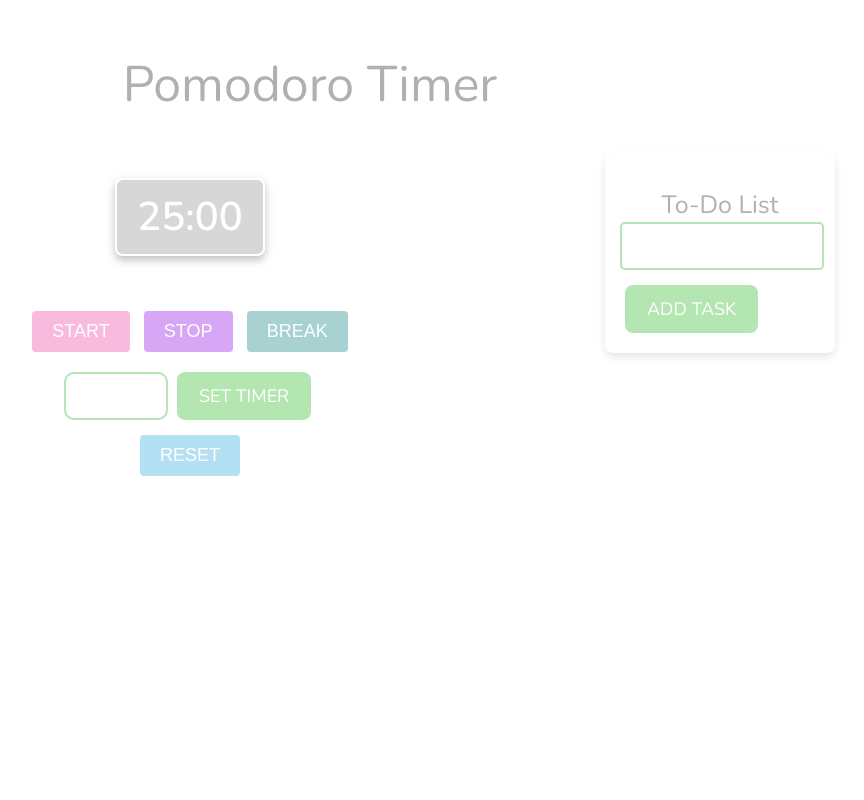
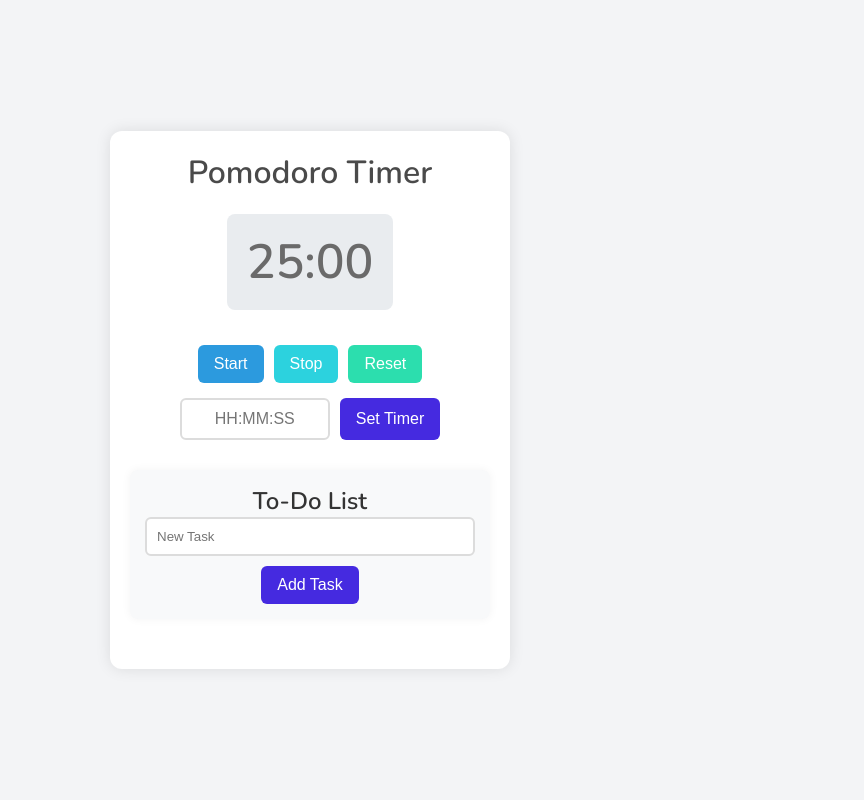
Before and after one commit to syedm83/pomodoro_project, a Python web app: template templates/index.html in a window 1280 px wide. Shown: the whole page, without its empty margins (330-1194 px from the left). Run offline with Jinja, Linux system fonts and the light colour scheme; the template is opened without the code that fills it, so the values that code supplies are empty.

Commit message:
UI changed

```diff
--- a/templates/index.html
+++ b/templates/index.html
@@ -2,44 +2,35 @@
 <html lang="en">
 <head>
     <meta charset="UTF-8">
-    <meta http-equiv="X-UA-Compatible" content="IE=edge">
     <meta name="viewport" content="width=device-width, initial-scale=1.0">
     <title>Pomodoro Timer</title>
     <link rel="stylesheet" href="style.css">
 </head>
 <body>
+    <div class="container">
         <h1 id="webpage-title">Pomodoro Timer</h1>
 
-    <div class="container">
-        <div class="content-wrapper">
-            <div class="timer-wrapper">
-                <p class="timer" id="timer">25:00</p>
+        <div class="timer-container">
+            <p id="timer">25:00</p>
 
-                <div class="button-wrapper">
+            <div class="controls">
                 <button id="start">Start</button>
                 <button id="stop">Stop</button>
-                    <button id="break">Break</button>
+                <button id="reset">Reset</button>
             </div>
 
-                <div class="input-wrapper">
-                    <input type="text" id="minutes" placeholder=" " />
+            <div class="custom-time">
+                <input type="text" id="minutes" placeholder="HH:MM:SS">
                 <button id="set-time">Set Timer</button>
-                </div>
-
-                <div>
-                    <button id="reset">Reset</button>
             </div>
         </div>
 
-            <!-- To-Do List -->
-            <div class="todo-wrapper">
-                <h2 class="title">To-Do List</h2>
+        <div class="todo-container">
+            <h2>To-Do List</h2>
             <ul id="todo-list"></ul>
-                <input type="text" id="new-task" placeholder="   ">
+            <input type="text" id="new-task" placeholder="New Task">
             <button id="add-task">Add Task</button>
         </div>
-        </div>
-
     </div>
     <script src="index.js"></script>
 </body>
--- a/templates/index.js
+++ b/templates/index.js
@@ -14,7 +14,7 @@ let timeLeft = 1500;
 let isTimerRunning = false;
 
 function startTimer() {
-  if (isTimerRunning) return; // Prevent multiple timers
+  if (isTimerRunning) return;
 
   interval = setInterval(() => {
     if (timeLeft > 0) {
@@ -24,7 +24,7 @@ function startTimer() {
       clearInterval(interval);
       isTimerRunning = false;
       alert("Time's up!");
-      timeLeft = 1500; // Reset to default 25 minutes
+      timeLeft = 1500;
       updateTimer();
     }
   }, 1000);
@@ -35,19 +35,17 @@ function startTimer() {
 
 
 function updateTimer() {
-  let hours = Math.floor(timeLeft / 3600); // Calculate hours
-  let minutes = Math.floor((timeLeft % 3600) / 60); // Calculate minutes
-  let seconds = timeLeft % 60; // Calculate seconds
+  let hours = Math.floor(timeLeft / 3600);
+  let minutes = Math.floor((timeLeft % 3600) / 60);
+  let seconds = timeLeft % 60;
 
-  // Format the time with leading zeroes if needed
   let formattedTime = `${hours.toString().padStart(2, '0')}:${minutes.toString().padStart(2, '0')}:${seconds.toString().padStart(2, '0')}`;
 
-  // Display the formatted time
   timerEl.innerHTML = formattedTime;
 }
 
 function startTimer() {
-  if (isTimerRunning) return; // Prevent multiple timers
+  if (isTimerRunning) return;
 
   interval = setInterval(() => {
     if (timeLeft > 0) {
@@ -78,23 +76,19 @@ function startTimer() {
   }
 
   function setCustomTime() {
-    const timeInput = minutesInput.value; // Still using the "minutes" input field
-  const timeParts = timeInput.split(':').map(Number); // Split the input by ':' and convert to numbers
+    const timeInput = minutesInput.value;
+  const timeParts = timeInput.split(':').map(Number);
 
   let hours = 0, minutes = 0, seconds = 0;
 
   if (timeParts.length === 3) {
-    // Format: hours:minutes:seconds
     [hours, minutes, seconds] = timeParts;
   } else if (timeParts.length === 2) {
-    // Format: minutes:seconds
     [minutes, seconds] = timeParts;
   } else if (timeParts.length === 1) {
-    // Format: seconds
     [seconds] = timeParts;
   }
 
-  // Calculate total time in seconds
   const totalTimeInSeconds = (hours * 3600) + (minutes * 60) + seconds;
 
   if (!isNaN(totalTimeInSeconds) && totalTimeInSeconds >= 0) {
@@ -108,7 +102,6 @@ function startTimer() {
 
 
   minutesInput.addEventListener("input", (e) => {
-    // Only allow digits and colons
     e.target.value = e.target.value.replace(/[^0-9:]/g, '');
   });
 
@@ -118,7 +111,6 @@ function startTimer() {
 
   setTimeEl.addEventListener("click", setCustomTime);
 
-//now for to do list code below
 const addTaskBtn = document.getElementById('add-task');
 const newTaskInput = document.getElementById('new-task');
 const todoList = document.getElementById('todo-list');
--- a/templates/style.css
+++ b/templates/style.css
@@ -1,204 +1,126 @@
 @import url('https://fonts.googleapis.com/css2?family=Nunito:wght@300;400;600&display=swap');
 
+* {
+    margin: 0;
+    padding: 0;
+    box-sizing: border-box;
+}
+
 body {
-    background-color: rgb(255, 255, 255);
+    display: flex;
+    justify-content: center;
+    align-items: center;
+    min-height: 100vh;
     font-family: 'Nunito', sans-serif;
+    background-color: #f3f4f6;
+    color: #333;
+}
+
+.container {
+    max-width: 400px;
+    width: 100%;
+    text-align: center;
+    padding: 20px;
+    border-radius: 12px;
+    box-shadow: 0px 0px 15px rgba(0, 0, 0, 0.1);
+    background-color: #ffffff;
 }
 
 #webpage-title {
-    font-size: 50px; /* Larger font size for the webpage title */
-    text-align: center;
-    color: #b0b0b0; /* Same color as the other titles */
-    font-weight: 300;
-    margin-top: 50px;
+    font-size: 32px;
+    color: #4a4a4a;
+    font-weight: 600;
+    margin-bottom: 20px;
 }
 
-.container {
-    display: flex;
-    justify-content: center;
-    align-items: center;
+.timer-container, .todo-container {
+    margin-bottom: 30px;
 }
 
-.content-wrapper {
-    display: flex;
-    margin: 0;
-    justify-content: center;
-    align-items: flex-start;
-    width: 1050px; /* Set the total width for both the timer and to-do list */
-}
-
-.timer-wrapper {
-    flex: 1;
-    margin-right: 10px;
-    background-color: #ffffff;
-    padding: 15px;
+#timer {
+    font-size: 48px;
+    font-weight: 600;
+    color: #6a6a6a;
+    background-color: #e9ecef;
+    padding: 15px 20px;
     border-radius: 8px;
-    /*box-shadow: 0 4px 8px rgba(0, 0, 0, 0.1);*/
-    text-align: center;
-}
-
-.title {
-    font-size: 25px; /* Adjusted size for title */
-    margin-bottom: 0px;
-    color: #b0b0b0;
-    font-weight: 300;
-    text-align: center;
-
-}
-
-.timer {
-    font-size: 40px;
-    color: #ffffff;
-    margin-top: 10px;
-    font-weight: 700;
-    border: 2px solid #ffffff;
-    border-radius: 8px;
-    padding: 10px 20px;
-    background-color: rgba(122, 122, 122, 0.3);
-    box-shadow: 0 4px 8px rgba(128, 128, 128, 0.5);
+    margin-bottom: 20px;
     display: inline-block;
 }
 
-.button-wrapper {
-    margin: 10px 0; /* Add margin for button spacing */
+.controls, .custom-time {
+    display: flex;
+    gap: 10px;
+    flex-wrap: wrap;
+    justify-content: center;
+    margin-top: 15px;
 }
 
 button {
-    font-size: 18px;
-    padding: 10px 20px;
-    margin: 5px; /* Adjusted for smaller button spacing */
-    color: rgb(255, 255, 255);
+    font-size: 16px;
+    padding: 10px 16px;
     border: none;
-    border-radius: 4px;
+    border-radius: 6px;
     cursor: pointer;
-    text-transform: uppercase;
-    transition: opacity 0.3s ease-in-out;
+    transition: background-color 0.2s;
+    color: #ffffff;
 }
 
+#start { background-color: #2C9ADE; }
+#stop { background-color: #2CD2DE; }
+#reset { background-color: #2CDEAE; }
+#set-time { background-color: #452AE0;}
+
 button:hover {
-    opacity: 0.7;
+    opacity: 0.85;
 }
 
-#start {
-    background-color: #f8bbdd;
-}
-
-#stop {
-    background-color: #D7A6F5;
-}
-
-#reset {
-    background-color: #B3E0F2;
-}
-
-#break {
-    background-color: #A8D1d1;
-}
-
-.custom-timer-wrapper {
-    display: flex;
-    flex-direction: column;
-    align-items: center;
-    margin-top: 20px;
-}
-
-input {
-    font-size: 18px;
+#minutes {
     padding: 10px;
-    margin-bottom: 10px;
-    width: 80px;
+    width: 150px;
+    border-radius: 6px;
+    border: 2px solid #dcdcdc;
+    font-size: 16px;
     text-align: center;
-    border: 2px solid #B3E6B1;
-    font-family: 'Nunito', sans-serif;
-    border-radius: 10px;
-}
-
-#set-time {
-    font-family: 'Nunito', sans-serif;
-    background-color: #B3E6B1;
-    font-size: 18px;
-    padding: 10px 20px;
-    color: white;
-    border: 2px solid #B3E6B1;
-    border-radius: 8px;
-    cursor: pointer;
-    text-transform: uppercase;
-    transition: opacity 0.3s ease-in-out;
-}
-
-.todo-wrapper {
-    width: 200px; /* To-do list width */
-    margin-left: 0;
-    background-color: #ffffff; /* Background color for the wrapper */
-    padding: 15px;
-    border-radius: 8px;
-    box-shadow: 0 4px 8px rgba(0, 0, 0, 0.1);
-
-}
-
-#todo-list {
-    list-style-type: none; /* Remove bullet points */
-    padding: 0;
-    margin: 0;
-}
-
-
-#todo-list li {
-    display: flex;
-    justify-content: space-between;
-    align-items: center;
-    padding: 10px; /* Add padding around each item */
-    border-bottom: 1px solid #ccc; /* Thin gray line */
-
-
-}
-
-.checkbox {
-    margin-right: 10px; /* Space between checkbox and task text */
-}
-
-#todo-list li:last-child {
-    border-bottom: none; /* Remove border from the last item */
 }
 
 #new-task {
     width: 100%;
     padding: 10px;
     margin-bottom: 10px;
-    border: 2px solid #B3E6B1;
-    border-radius: 5px;
-    color: rgba(71, 71, 71, 0.3);
-    max-width: 180px;
+    border: 2px solid #dcdcdc;
+    border-radius: 6px;
+}
 
+.todo-container {
+    background-color: #f8f9fa;
+    padding: 15px;
+    border-radius: 8px;
+    box-shadow: 0px 0px 10px rgba(0, 0, 0, 0.05);
+}
+
+#todo-list {
+    list-style: none;
+    padding: 0;
+    max-height: 150px;
+    overflow-y: auto;
+}
+
+#todo-list li {
+    display: flex;
+    align-items: center;
+    justify-content: space-between;
+    padding: 8px;
+    margin-bottom: 8px;
+    background-color: #e9ecef;
+    border-radius: 6px;
 }
 
 #add-task {
-    font-family: 'Nunito', sans-serif;
-    background-color: #B3E6B1;
-    font-size: 18px;
-    padding: 10px 20px;
-    color: white;
-    border: 2px solid #B3E6B1;
-    border-radius: 8px;
-    cursor: pointer;
-    text-transform: uppercase;
-    transition: opacity 0.3s ease-in-out;
-    align-items: center;
+    background-color: #452AE0;
 }
 
 .completed {
     text-decoration: line-through;
-    color: #888;
+    color: #9e9e9e;
 }
-
-#to-do-title {
-    color: #b0b0b0;
-    font-weight: 300;
-    align-items: center;
-
-}
-
-#text{
-    background-color: rgba(122, 122, 122, 0.3);
-
-}
```
Lines whose indentation alone changed are shown as unchanged.
